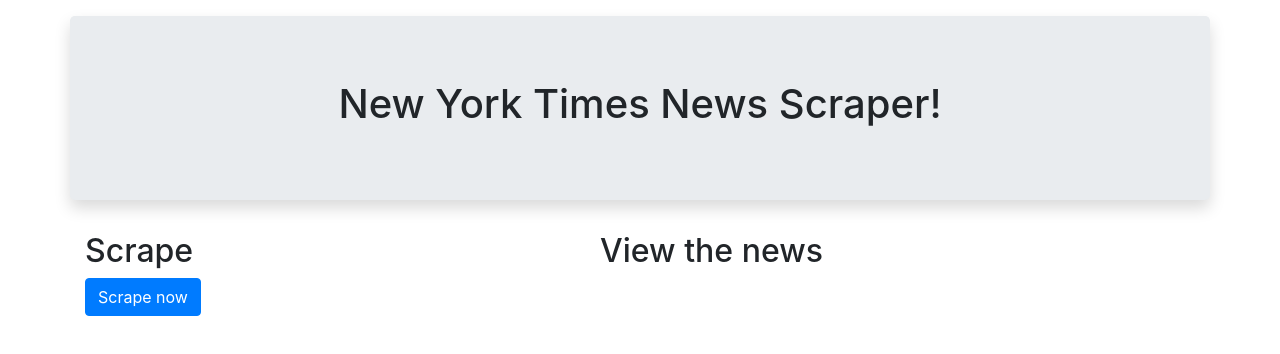
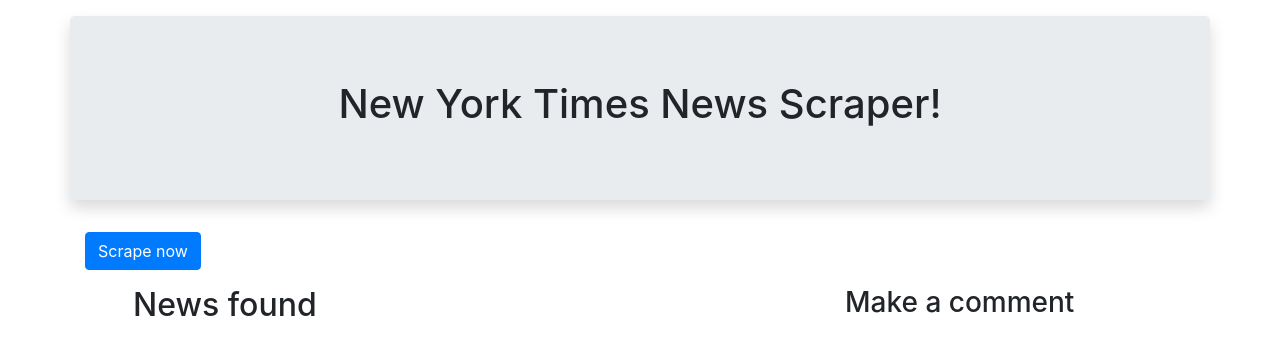
Before and after one commit to kmajor1/newsscrape, a website: page public/index.html in a window 1280 px wide. Drawn offline with nearby package versions, Linux system fonts and the light colour scheme; no server answers.

Commit message:
refined index html

```diff
--- a/public/app.js
+++ b/public/app.js
@@ -18,7 +18,7 @@
     .then(function(data) {
       console.log(data)
       // article title
-      $("#comments").append("<h2>" + data.headline + "</h2>")
+      $("#comments").append("<h4>" + data.headline + "</h2>")
 
     })
 })
--- a/public/index.html
+++ b/public/index.html
@@ -19,16 +19,21 @@
         <h1 class="text-center">New York Times News Scraper!</h1>
       </div>
     </div>
+    <div id="scrape" class="row mb-3">
+      <div class="col">
+          <button class="btn btn-primary">Scrape now</button>
+      </div>
+    </div>
     <div id="options" class="row">
-      <div class="col-1">
-        <h2 class="text-left">Scrape</h2>
-        <button class="btn btn-primary">Scrape now</button>
+      <div class="col-8">
+        <h2 class="text-left ml-5">News found</h2>
+        <div id="articles"></div>
       </div>
-      <div class="col-11">
-        <h2 class="text-center ml-5">View the news</h2>
-        <div id="articles"></div>
+      <div class="col-4">
+        <h3>Make a comment</h3>
         <div id="comments"></div>
       </div>
+
     </div>
 
   </div>
```
Also changed, not shown: dist/public/app.js, dist/public/index.html.
